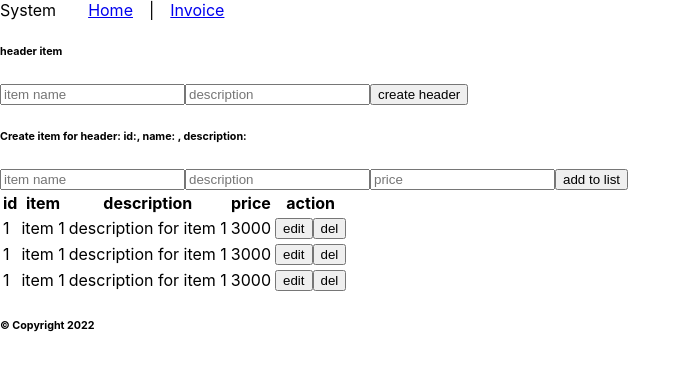
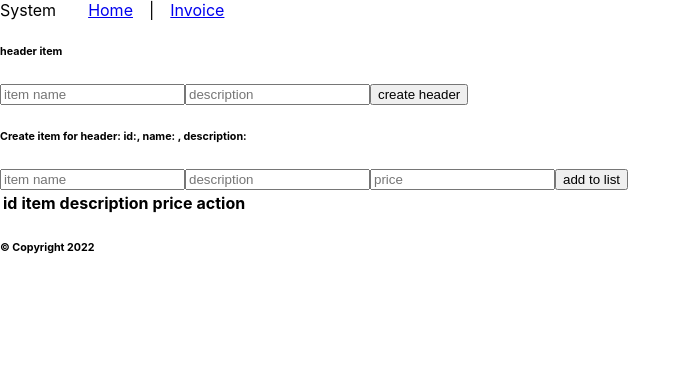
Before and after one commit to hiepnguyenmis/react-hook-test, a React (Create React App) app: page /invoice-action in a window 1280 px wide. Shown: the top 370 px of the page, without its empty margins (0-691 px from the left). Built offline with nearby package versions, Linux system fonts and the light colour scheme.

Commit message:
feature for add item

```diff
--- a/db.json
+++ b/db.json
@@ -34,6 +34,16 @@
       "id": 7,
       "item": "item 7",
       "description": "description for item 7"
+    },
+    {
+      "item": "Item 6",
+      "description": "description for item 6",
+      "id": 8
+    },
+    {
+      "item": "Item 6",
+      "description": "description for item 6",
+      "id": 9
     }
   ],
   "InvoiceDetails": [
--- a/src/actions/index.js
+++ b/src/actions/index.js
@@ -20,3 +20,16 @@ export const AddHeader = payload => {
         payload
     }
 }
+
+export const AddItem = payload => {
+    return {
+        type: ActionType.ADD_DATA_INVOICE_ITEM,
+        payload
+    }
+}
+export const GetDataHeaderIvoices=payload => {
+    return {
+        type:ActionType.GET_HEADER_THRU_PARAM_URL,
+        payload
+    }
+}
--- a/src/components/DetailHeaderInvoice/DetailHeaderInvoice.js
+++ b/src/components/DetailHeaderInvoice/DetailHeaderInvoice.js
@@ -1,9 +1,9 @@
 import { memo } from 'react';
 import { useStore } from "~/store";
+
 function DetailHeaderInvoice() {
     const [state, dispatch] = useStore();
 
-    console.log(state.headerInvoiceAdd);
     let { id, item, description } = state.headerInvoiceAdd;
     return (
         <>
--- a/src/components/FormCreateHeaderInvoice/FormCreateHeaderInvoice.js
+++ b/src/components/FormCreateHeaderInvoice/FormCreateHeaderInvoice.js
@@ -1,8 +1,13 @@
 import { useState } from 'react';
 import { useStore } from "~/store";
+import { useParams, useSearchParams, useNavigate } from "react-router-dom"
 import * as actions from "~/actions";
-import {PostInvoiceItem } from "~/service/InvoiceServices";
+import { PostInvoiceItem } from "~/service/InvoiceServices";
 function FormCreateHeaderInvoice() {
+    const [searchParams] = useSearchParams();
+    const addId = searchParams.get('add');
+
+    const navigation = useNavigate();
     const [state, dispatch] = useStore();
     const [invoice, setInvoice] = useState({
         item: '',
--- a/src/components/FormCreateItemInvoice/FormCreateItemInvoice.js
+++ b/src/components/FormCreateItemInvoice/FormCreateItemInvoice.js
@@ -1,6 +1,10 @@
 import { useState } from 'react';
+import { useStore } from '~/store';
+import * as actions from '~/actions';
 function FormCreateItemInvoice() {
+    const [state, dispatch] = useStore();
     const [invoiceItem, setInvoiceItem] = useState({
+        idInvoice: "",
         itemName: "",
         description: "",
         price: ""
@@ -13,7 +17,8 @@ function FormCreateItemInvoice() {
     }
     const onSubmitForm = (e) => {
         e.preventDefault();
-
+        invoiceItem.idInvoice = state.headerInvoiceAdd.id;
+        dispatch(actions.AddItem(invoiceItem));
         console.log(invoiceItem);
     }
     let { itemName, description, price } = invoiceItem;
--- a/src/components/TableDetailInvoiceAction/TableDetailInvoiceAction.js
+++ b/src/components/TableDetailInvoiceAction/TableDetailInvoiceAction.js
@@ -1,6 +1,8 @@
+import { useStore } from "~/store";
 import TableItemInvoiceAction from "../TableItemInvoiceAction/TableItemInvoiceAction";
-
 function TableDetailInvoiceAction() {
+    const [state, dispatch] = useStore();
+    let { listItemInvoice } = state;
     return (
         <>
             <table>
@@ -14,11 +16,17 @@ function TableDetailInvoiceAction() {
                     </tr>
                 </thead>
                 <tbody>
-                    <TableItemInvoiceAction />
-                    <TableItemInvoiceAction />
-                    <TableItemInvoiceAction />
+                    {
+                        listItemInvoice.map((item, index) => {
+                            return <TableItemInvoiceAction key={index} itemInvoice={item} />
+                        })
+                    }
+
                 </tbody>
             </table>
+            {
+                listItemInvoice.length > 0 ? <div><button>Save</button>|<button>Clear</button></div> : null
+            }
         </>
     );
 }
--- a/src/components/TableItemInvoiceAction/TableItemInvoiceAction.js
+++ b/src/components/TableItemInvoiceAction/TableItemInvoiceAction.js
@@ -1,11 +1,12 @@
-function TableItemInvoiceAction() {
+function TableItemInvoiceAction(props) {
+    let { id, itemName, description, price } = props.itemInvoice;
     return (
         <>
             <tr>
-                <td>1</td>
-                <td>item 1</td>
-                <td>description for item 1</td>
-                <td>3000</td>
+                <td>{id}</td>
+                <td>{itemName}</td>
+                <td>{description}</td>
+                <td>{price}</td>
                 <td>
                     <button>edit</button>
                     <button>del</button>
--- a/src/constants/ActionType.js
+++ b/src/constants/ActionType.js
@@ -1,3 +1,5 @@
 export const GET_DATA_INVOICE_LIST = 'get_data_invoice_list';
 export const GET_DATA_INVOICE_ITEM_LIST = 'get_invoice_item_list';
-export const ADD_DATA_INVOICE_HEADER='add_data_invoice_header';
+export const ADD_DATA_INVOICE_HEADER = 'add_data_invoice_header';
+export const ADD_DATA_INVOICE_ITEM = 'add_data_invoice_item';
+export const GET_HEADER_THRU_PARAM_URL = 'get_header_thru_param_url';
--- a/src/reducers/invoiceReducer.js
+++ b/src/reducers/invoiceReducer.js
@@ -1,7 +1,8 @@
 import {
     GET_DATA_INVOICE_LIST,
     GET_DATA_INVOICE_ITEM_LIST,
-    ADD_DATA_INVOICE_HEADER
+    ADD_DATA_INVOICE_HEADER,
+    ADD_DATA_INVOICE_ITEM
 } from '~/constants/ActionType';
 const initState = {
     data: [],
@@ -13,26 +14,26 @@ const initState = {
 function reducer(state, action) {
     switch (action.type) {
         case GET_DATA_INVOICE_LIST:
-            console.log(action.payload);
             return {
                 ...state,
                 data: [...action.payload]
             }
         case GET_DATA_INVOICE_ITEM_LIST:
-            console.log(action.payload);
             return {
                 ...state,
                 dataItem: [...action.payload]
             }
         case ADD_DATA_INVOICE_HEADER:
-            console.log(action.payload);
-            console.log(state.headerInvoiceAdd);
             return {
                 ...state,
-                data: [...state.data, action.payload],
-                headerInvoiceAdd: { ...action.payload }
+                data: [...state.data, action.payload]
+
             }
-
+        case ADD_DATA_INVOICE_ITEM:
+            return {
+                ...state,
+                listItemInvoice: [...state.listItemInvoice, action.payload]
+            }
         default: return state;
     }
 }
--- a/src/route/index.js
+++ b/src/route/index.js
@@ -9,7 +9,7 @@ const publicRouter = [
     {path:'/invoices', component: Invoices},
     {path:'/invoice-action', component: InvoiceAction},
     {path:'/invoice-detail/:idInvoice', component: InvoiceDetail},
-    {path:'*', component: NotFound},
+    {path:'*', component: NotFound}
 ];
 const privateRouter = [
 
```
